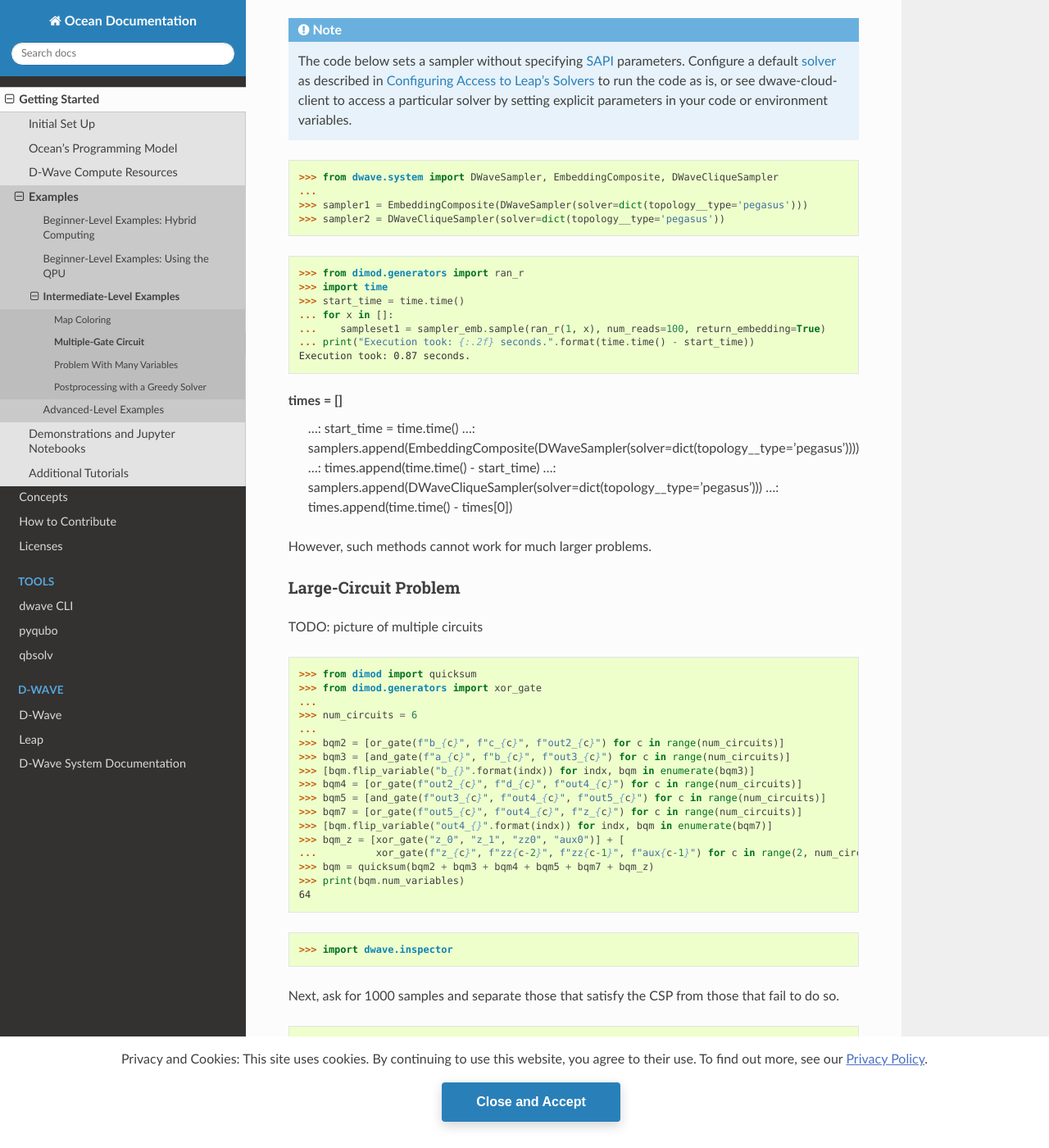
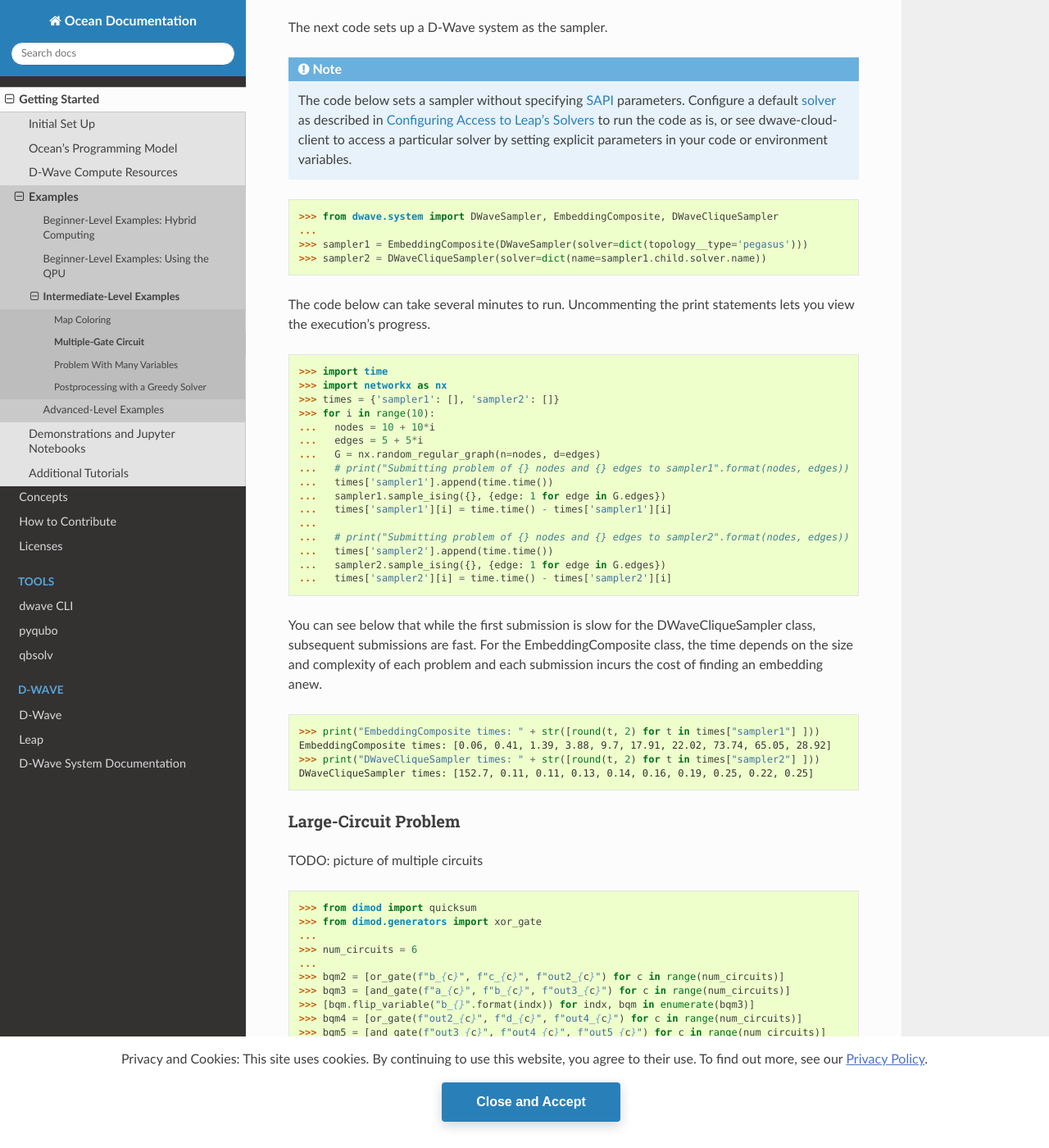
Before and after one commit to dwavesystems/dwave-ocean-sdk, a Sphinx documentation site: the page built from docs/examples/multi_gate.rst, in a window 1280 px wide and 1400 px high, scrolled down 1869 px. Shown: the whole window at 82% size. Built offline with Sphinx 7.4.7 and the Read the Docs theme 2.0.0, drawn with Linux system fonts in a browser that asks for light colours; pages that are not in the unit, such as notebooks, are missing from menus; the version number could not be read and is left out; some of the changed text lies outside the part shown.

Commit message:
Add timing comparison between two embedders

```diff
--- a/docs/examples/multi_gate.rst
+++ b/docs/examples/multi_gate.rst
@@ -127,7 +127,7 @@
  {'a': 1, 'b': 0, 'c': 0, 'd': 0, 'z': 1},
  {'a': 0, 'b': 0, 'c': 0, 'd': 0, 'z': 1}]
 
-
+However, such methods cannot work for much larger problems.
 
 Minor-Embedding and Sampling
 ============================
@@ -144,25 +144,38 @@
 >>> from dwave.system import DWaveSampler, EmbeddingComposite, DWaveCliqueSampler
 ...
 >>> sampler1 = EmbeddingComposite(DWaveSampler(solver=dict(topology__type='pegasus')))
->>> sampler2 = DWaveCliqueSampler(solver=dict(topology__type='pegasus'))
+>>> sampler2 = DWaveCliqueSampler(solver=dict(name=sampler1.child.solver.name))
 
->>> from dimod.generators import ran_r
+The code below can take several minutes to run. Uncommenting the print statements
+lets you view the execution's progress.
+
 >>> import time
->>> start_time = time.time()
-... for x in []:
-...    sampleset1 = sampler_emb.sample(ran_r(1, x), num_reads=100, return_embedding=True)
-... print("Execution took: {:.2f} seconds.".format(time.time() - start_time))  # doctest: +SKIP
-Execution took: 0.87 seconds.
+>>> import networkx as nx
+>>> times = {'sampler1': [], 'sampler2': []}
+>>> for i in range(10):
+...   nodes = 10 + 10*i
+...   edges = 5 + 5*i
+...   G = nx.random_regular_graph(n=nodes, d=edges)
+...   # print("Submitting problem of {} nodes and {} edges to sampler1".format(nodes, edges))
+...   times['sampler1'].append(time.time())
+...   sampler1.sample_ising({}, {edge: 1 for edge in G.edges})
+...   times['sampler1'][i] = time.time() - times['sampler1'][i]
+...
+...   # print("Submitting problem of {} nodes and {} edges to sampler2".format(nodes, edges))
+...   times['sampler2'].append(time.time())
+...   sampler2.sample_ising({}, {edge: 1 for edge in G.edges})
+...   times['sampler2'][i] = time.time() - times['sampler2'][i]
 
-times = []
-   ...: start_time = time.time()
-   ...: samplers.append(EmbeddingComposite(DWaveSampler(solver=dict(topology__type='pegasus'))))
-   ...: times.append(time.time() - start_time)
-   ...: samplers.append(DWaveCliqueSampler(solver=dict(topology__type='pegasus')))
-   ...: times.append(time.time() - times[0])
+You can see below that while the first submission is slow for the DWaveCliqueSampler
+class, subsequent submissions are fast. For the EmbeddingComposite class, the
+time depends on the size and complexity of each problem and each submission incurs
+the cost of finding an embedding anew.
 
+>>> print("EmbeddingComposite times: " + str([round(t, 2) for t in times["sampler1"] ]))  # doctest: +SKIP
+EmbeddingComposite times: [0.06, 0.41, 1.39, 3.88, 9.7, 17.91, 22.02, 73.74, 65.05, 28.92]
+>>> print("DWaveCliqueSampler times: " + str([round(t, 2) for t in times["sampler2"] ]))  # doctest: +SKIP
+DWaveCliqueSampler times: [152.7, 0.11, 0.11, 0.13, 0.14, 0.16, 0.19, 0.25, 0.22, 0.25]
 
-However, such methods cannot work for much larger problems.
 
 Large-Circuit Problem
 ---------------------
```
